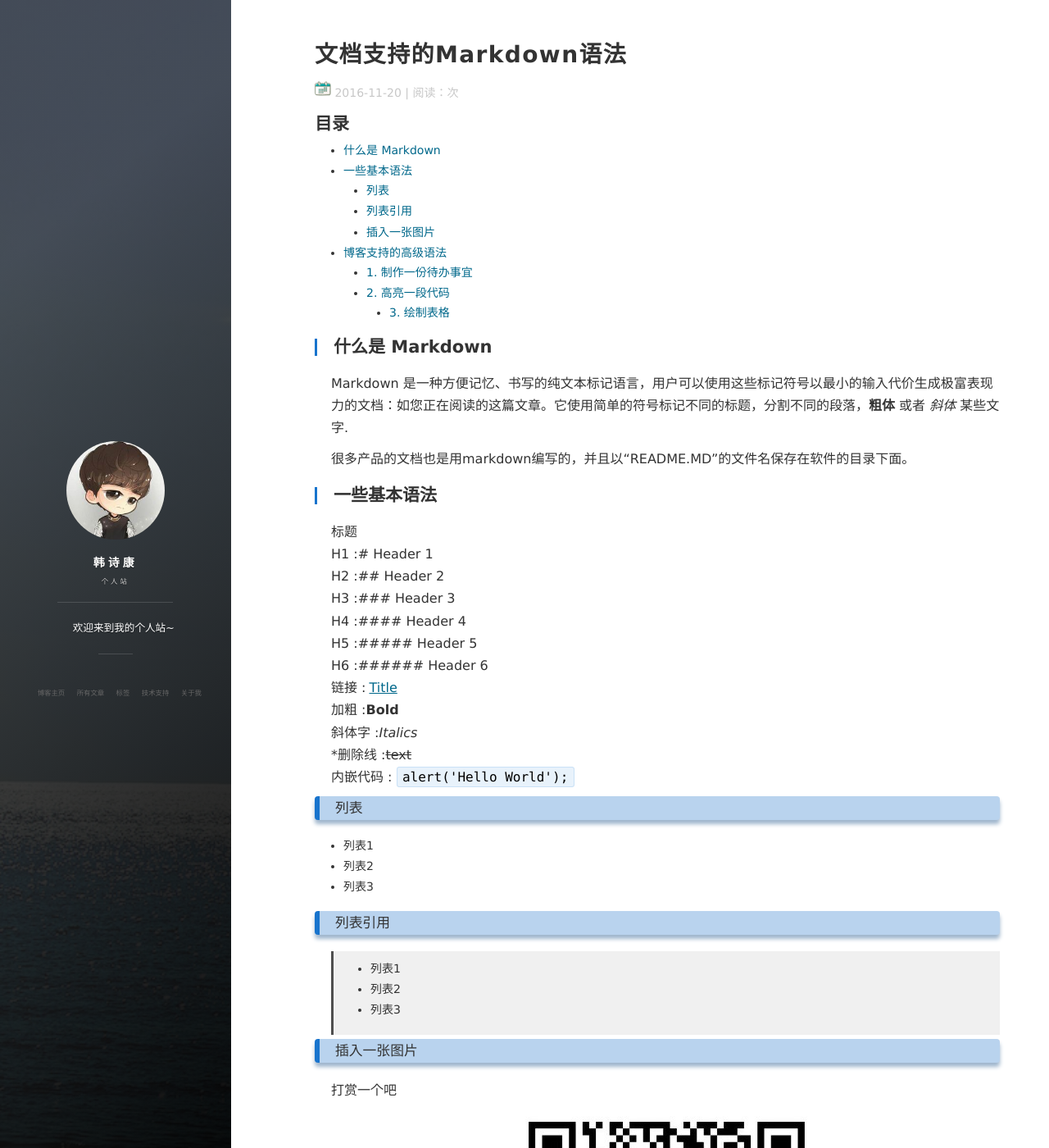
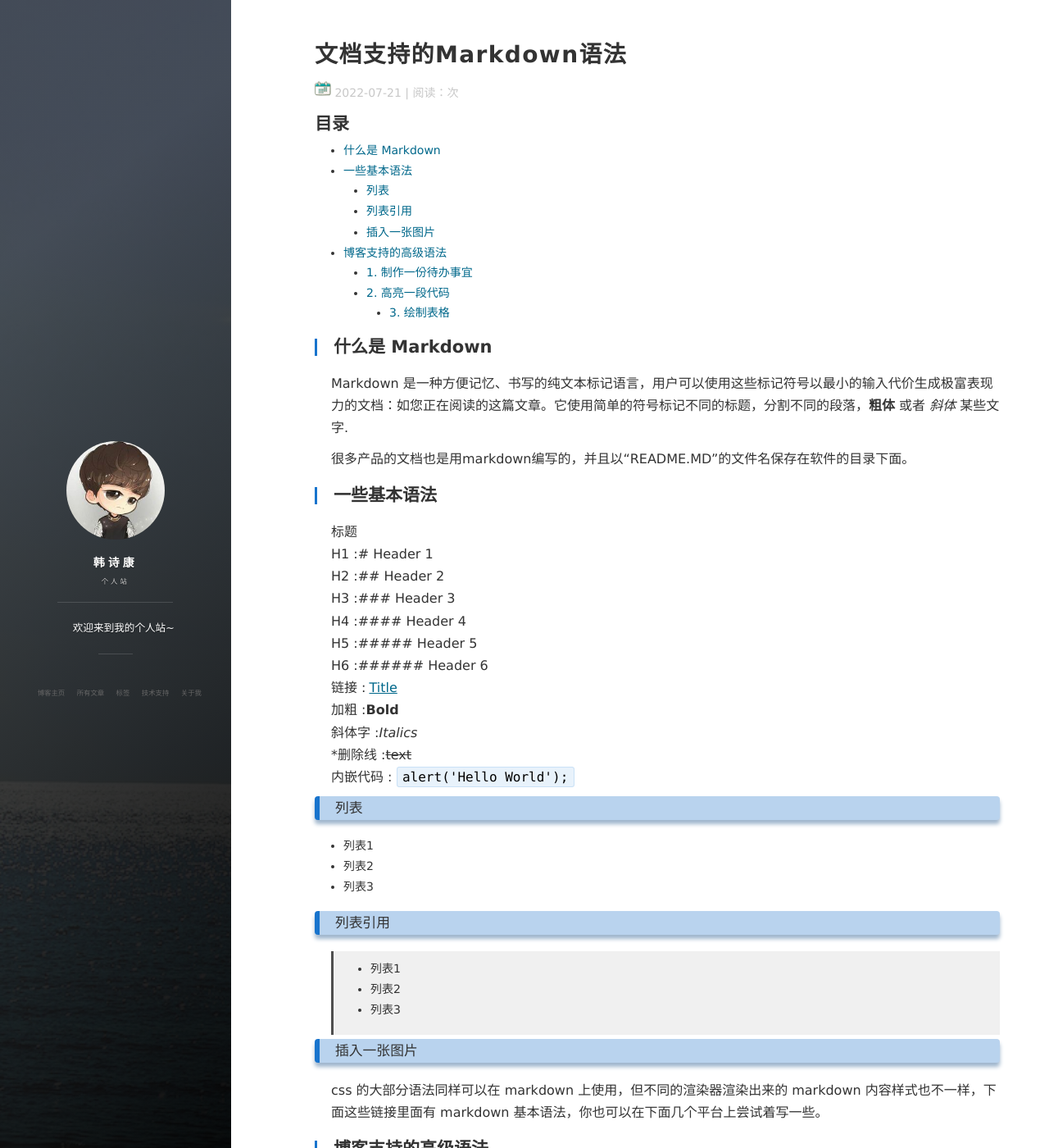
Before and after one commit to HanShikang/hanshikang.github.io, a Jekyll site: the page built from _posts/2022-07-21-markdownTool.md, in a window 1280 px wide and 1400 px high. Shown: the whole window at 82% size. Built offline with Jekyll 4.4.1, drawn with Linux system fonts in a browser that asks for light colours; nearby versions of some CDN libraries; comment, search, counter and statistics services are not loaded.

Commit message:
更新markdown

```diff
--- a/_posts/2022-07-21-markdownTool.md
+++ b/_posts/2022-07-21-markdownTool.md
@@ -1,7 +1,7 @@
 ---
 layout: post
 title: 文档支持的Markdown语法
-date: 2016-11-20
+date: 2022-07-21
 tags: markdown
 ---
 
@@ -41,10 +41,6 @@ H6 :###### Header 6
 
 ### 插入一张图片
 
-打赏一个吧
-
-![](/images/payimg/weipayimg.jpg)
-
 css 的大部分语法同样可以在 markdown 上使用，但不同的渲染器渲染出来的 markdown 内容样式也不一样，下面这些链接里面有 markdown 基本语法，你也可以在下面几个平台上尝试着写一些。
 
 ## 博客支持的高级语法
```
